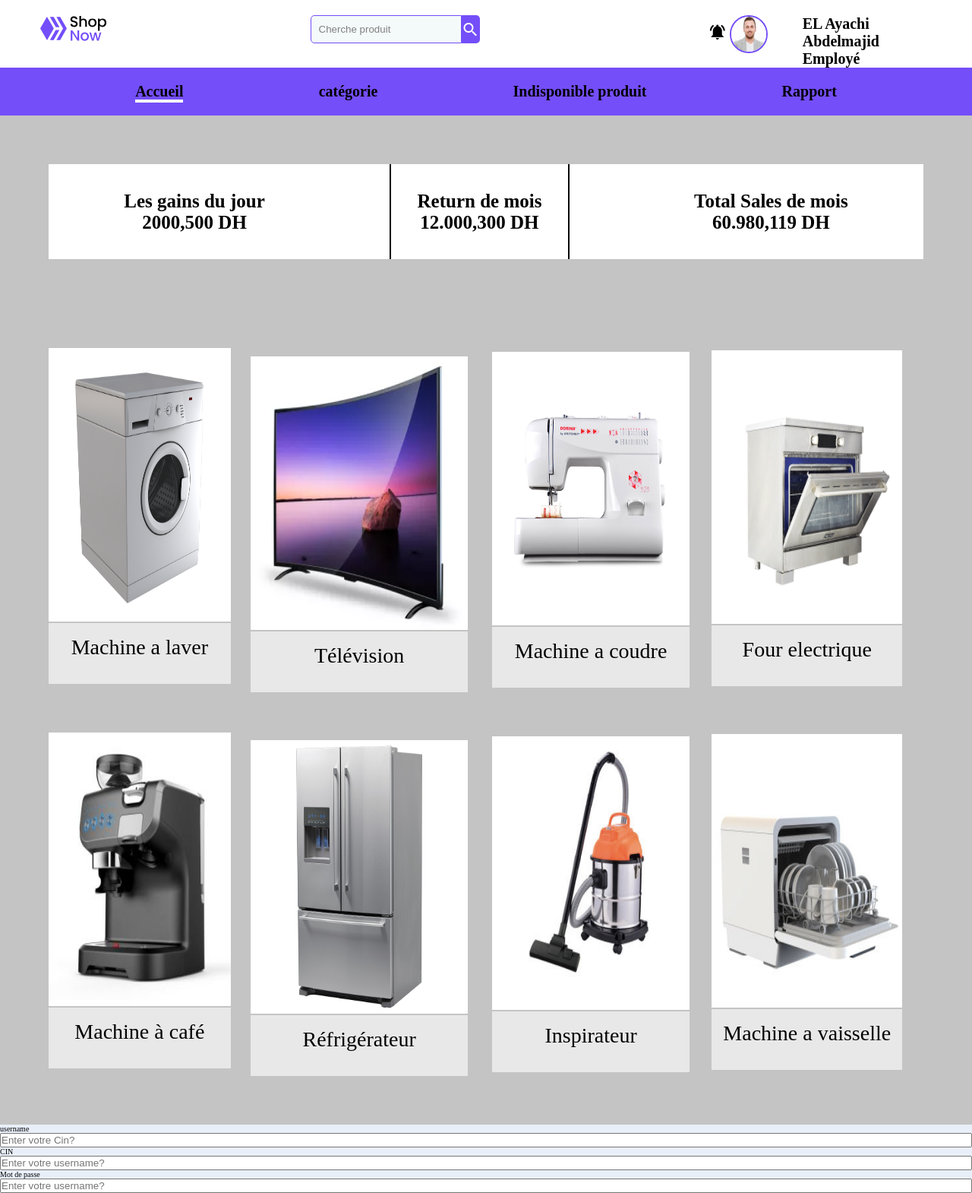
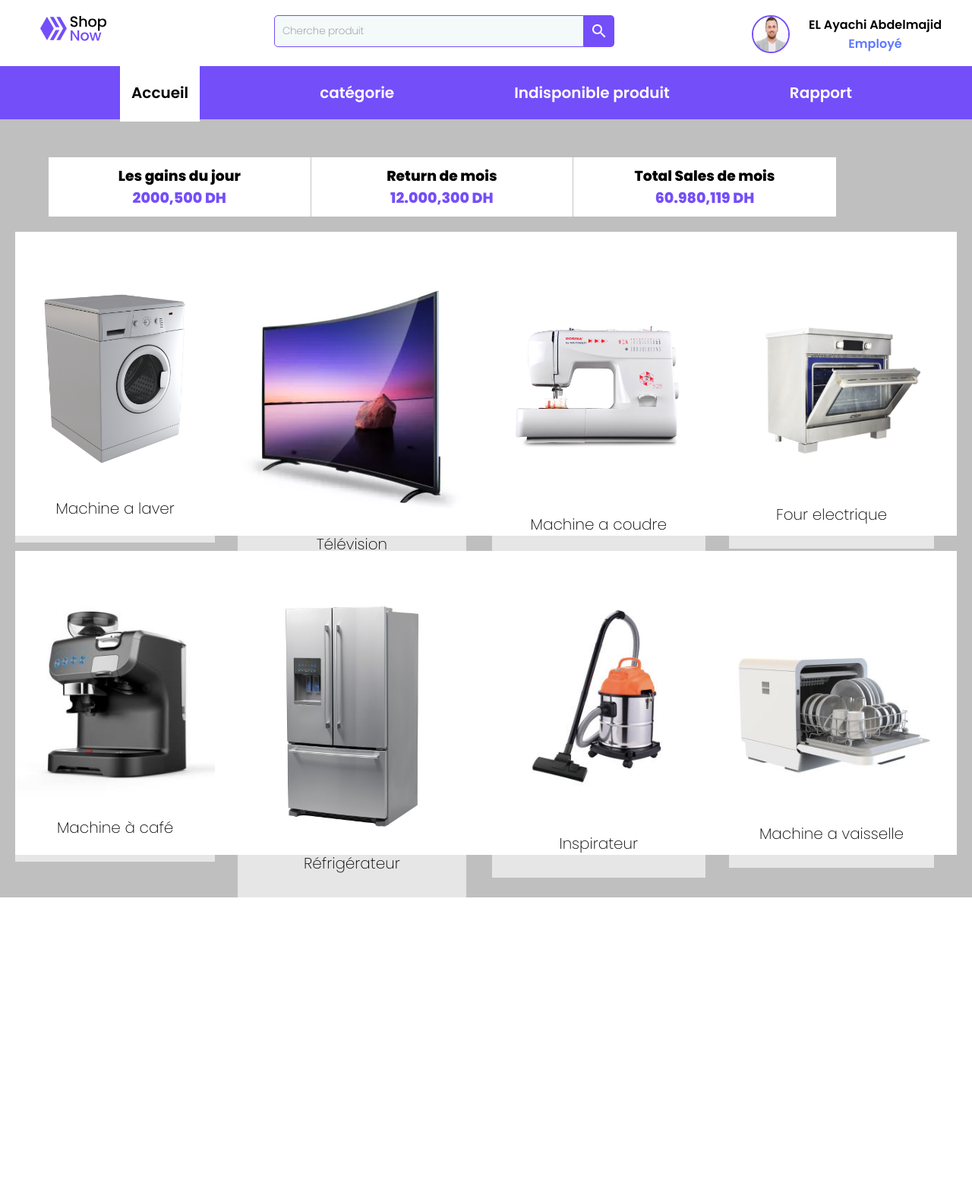
Before and after one commit to abdelmajidelayachi/Store_inventory_management_application, a PHP site: page / in a window 1280 px wide. Shown: the whole page at 76% size. After the commit the page ends 1181 px from the top, so only its background shows below. Run offline with PHP 8.4, Linux system fonts and the light colour scheme; lists and menus that the app fills with data are empty.

Commit message:
changes of last part done

```diff
--- a/index.html
+++ b/index.php
@@ -8,6 +8,9 @@
   <link href="https://fonts.googleapis.com/icon?family=Material+Icons" rel="stylesheet">
   <link rel="stylesheet" href="https://cdnjs.cloudflare.com/ajax/libs/font-awesome/4.7.0/css/font-awesome.min.css">
   <title>Accueil</title>
+  <style>
+@import url('https://fonts.googleapis.com/css2?family=Poppins:ital,wght@0,200;0,600;0,800;1,300;1,400;1,700&display=swap');
+</style>
   <link rel="stylesheet" href='style/style.css'>
 </head>
 
@@ -15,19 +18,19 @@
   <!-- header -->
   <header>
     <div class="header-bar">
-      <div class="container_mobile">
+    <div class="container_mobile">
         <div class="logo">
           <img src="./Image/logo-ic.svg" alt="">
         </div>
         <div class="three_bars">
           <a href="javascript:void(0);" class="icon-menu" onclick="responsive()">
-            <i class="fa fa-bars fa-2x"></i>
+            <i class="fa fa-bars fa-5x"></i>
           </a>
         </div>
       </div>
 
 
-      <div>
+
         <div class="search">
           <form action="./" method="get">
             <div class="searchbar">
@@ -38,23 +41,20 @@
             </div>
           </form>
         </div>
-      </div>
+
       <div class="container topnav" id="myTopnav">
-        <div class="alarm">
-          <i class="material-icons ">notifications_active</i>
-        </div>
         <div class="profil-pic">
           <img src="Image/profile-pic.jpg" alt="profile">
         </div>
         <div class="name">
           <p>EL Ayachi Abdelmajid</p>
-          <p id="aaa">Employé</p>
+          <p class="user">Employé</p>
         </div>
         <div class="nav-container mobile">
           <ul>
             <li class="current"><a href="#">Accueil</a></li>
-            <li><a href="category.php">catégorie</a></li>
-            <li><a href="#">Indisponible produit</a></li>
+            <li><a href="category.php">Catégorie</a></li>
+            <li><a href="#">Ajouter des produits</a></li>
             <li><a href="report.php">Rapport</a></li>
           </ul>
         </div>
@@ -72,29 +72,21 @@
   </header>
   <main>
   <!-- write code here   -->
+  <div class="chiffre">
+      <div class="gain-jour">
+        <h3>Les gains du jour</h3>
+        <p>2000,500 DH</p>
+      </div>
+      <div class="gain-mois">
+        <h3>Return de mois</h3>
+        <p>12.000,300 DH</p>
+      </div>
+      <div class="total-gain">
+        <h3>Total Sales de mois</h3>
+        <p>60.980,119 DH</p>
+      </div>
+    </div>
 
-  <aside>
-
-   <table class="total">
-     <tr class="container-table">
-       <th >
-       <p>Les gains du jour</p>
-       <p>2000,500 DH</p>
-       </th>
-
-       <th class="second-box">
-       <p>Return de mois</p>
-       <p>12.000,300 DH</p>
-       </th>
-
-       <th>
-       <p>Total Sales de mois</p>
-       <p >60.980,119 DH</p>
-       </th>
-       </tr>
-   </table>
-
- </aside>
    <section class="category-box">
      <div class="box">
        <img src="image/img-33.png" alt="Machine a laver" id="box-img">
@@ -102,7 +94,8 @@
          <p>Machine a laver</p>
 
      </div>
-     <div  class="box"><img src="image/img-38.webp" alt="Télévision" id="box-img">
+     <div  class="box">
+      <img src="image/img-38.webp" alt="Télévision" id="box-img">
    <p>Télévision</p></div>
      <div  class="box"><img src="image/img-32.jpg" alt="Machine a coudre" id="box-img">
    <p>Machine a coudre</p>
@@ -130,8 +123,10 @@
 
    </section>
 
-  <div class="sign-in" id="compte">
+  <div  class="sign-in" id="compte">
       <form action="sign in" method="get" id="id00">
+        <button class="sign sign-in-btn">Sign in</button>
+        <button class="sign sign-up-btn">sign up</button>
         <label for="usrname">
           username
         </label>
--- a/style/style.css
+++ b/style/style.css
@@ -10,13 +10,11 @@
   margin: 0;
   padding:0;
   box-sizing: border-box;
-  font-family: "popeins" sans-serif;
-}
-html{
-  font-size: 62.5%;
+  font-family: "Poppins", sans-serif;
 }
 body{
   background-color: var(--mainColor);
+  position: relative;
 }
 
 .header-bar{
@@ -39,7 +37,7 @@ body{
 }
 .search{
   margin-top: 20px;
-  width: 40%;
+  width: 35%;
 }
 .searchbar {
   width: 100%;
@@ -91,20 +89,15 @@ body{
   margin-left:20% ;
 } */
 
-.alarm{
-  margin-left: 20%;
-  margin-top: 30px;
-}
-
 .profil-pic{
-  margin-left: 1%;
+  margin-left: 20px;
   margin-top: 20px;
 }
 .name{
-  margin-left: 12%;
+  margin-left: 20px;
   margin-top: 20px;
-  font-size: 20px;
-  font-weight: bold;
+  font-size: 16px;
+  font-weight: 600;
 }
 .profil-pic{
   width: 50px;
@@ -132,16 +124,17 @@ body{
 }
 .nav-container ul li a{
   text-decoration: none;
-  color:black;
- font-weight: 700;
-  font-size: 2rem;
+  color: white;
+  font-size: 20px;
+  font-weight: 600;
 }
+.nav-container ul li a:hover{
+  color:var(--mainColor)
+}
+
 .nav-container ul li {
   list-style: none;
 
-}
-.nav-container ul li a:hover{
-    color:var(--mainColor)
 }
 .nav-container{
 
@@ -153,18 +146,27 @@ body{
   justify-content: space-evenly;
 
 }
+.user{
+  text-align: center;
+  color:var(--secondColor);
+}
 .disktop{
   background-color: var(--premierColor);
 }
-.current a{
-  border-bottom: 4px solid #F4FAF9 !important;
+.disktop .current a{
+  color: #000 !important;
+  /* border-bottom: 4px solid #F4FAF9 !important; */
+  background-color: white;
+  padding: 24px 15px;
+
 }
 
 .container{
-  width: 30%;
+  width: 270px;
   justify-content: space-between;
 }
 
+/*here*/
 .icon-menu{
   display: none;
   text-decoration: none;
@@ -193,7 +194,7 @@ body{
 }
 .category-box{
   width: 100%;
-  padding: 5%;
+  padding: 20px;
   display: grid;
   grid-template-columns: auto auto auto auto ;
   justify-content: space-around;
@@ -204,47 +205,79 @@ body{
 #box-img{
   margin-top: 20%;
   width: 90%;
-  height: 45vh;
+  /* height: 45vh; */
   background-color: white;
 
 }
 /* .box{margin-top: 3%;} */
+.box{
+  height: 400px;
+  background-color: #ffffff;
+  margin-bottom: 20px;
+}
+.chiffre {
+
+  display: flex;
+  width: 90%;
+  margin-top: 50px;
+  text-align: center;
+  margin-left: auto;
+  margin-right: auto;
+}
+.chiffre div {
+  padding: 10px;
+  width: 30%;
+  background-color: #fff;
+}
+.chiffre div p{
+  font-size: 19px;
+  color: var(--premierColor);
+  font-weight: 800;
+}
+
+.gain-jour,
+.gain-mois {
+  border-right: 1px solid var(--ThirdColor);
+}
 .box P{
 
  text-align: center;
  background-color: rgba(255, 255, 255, 0.61);
  height: 10vh;
- font-size:2.8rem;
- padding-top: 2vh;
-
+ font-size:20px;
+ padding-top: 20px;
  width: 90%;
-
 
 }
 .container-table th{padding: 3%;}
 .second-box{
   border-left:2px solid black ;
   border-right:2px solid black ;
-
-
-
 }
 .sign-in{
   background-color: var(--mainColor);
-  display: flex;
+  display: none;
   flex-direction: column;
+  top: 50%;
+  left: 50%;
+  width: 500px;
+  height: 600px;
 }
 #id00{
   display: flex;
   flex-direction: column;
 }
 .sign-mode{
-  background-color: var(--ThirdColor) !important;
+  background-color: rgba(0, 0, 0, 0.25);
+
 }
 
 /* responsive  */
 @media screen and (max-width : 1000px){
   html{font-size:45.5%;}
+  .chiffre div h3{
+    font-size: 15px;
+  }
 }
 @media screen and (max-width: 800px) {
   html{
```
Also changed, not shown: other parts of style/style.css (+19 -21 lines), category.php (+3 -8 lines), report.php (+5 -10 lines), style/category.css (+31 -35 lines), style/report.css (+101 -108 lines).
